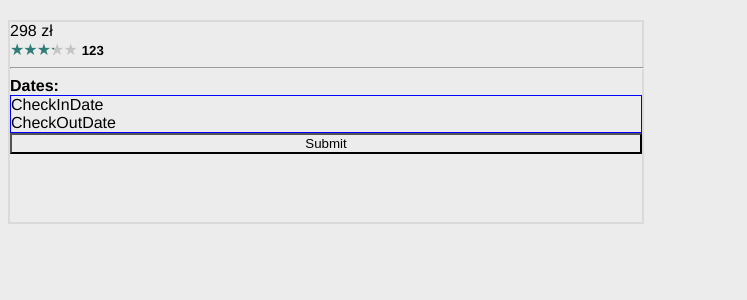
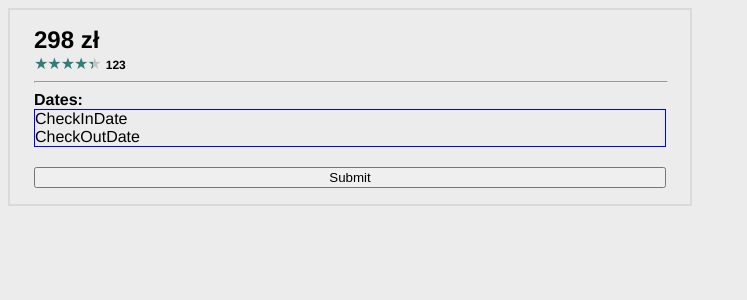
Before and after one commit to ArSo77/rezerwacja-terminu, a Vue app: page / in a window 1280 px wide. Shown: the top 300 px of the page, without its empty margins (0-747 px from the left). Built offline with nearby package versions, Linux system fonts and the light colour scheme.

Commit message:
fix style in app.vue

```diff
--- a/src/App.vue
+++ b/src/App.vue
@@ -14,12 +14,13 @@ export default {
 </script>
 
 <style lang="scss">
-* {
+body {
   background: var(--bg);
 }
 #app {
   font-family: Avenir, Helvetica, Arial, sans-serif;
   -webkit-font-smoothing: antialiased;
   -moz-osx-font-smoothing: grayscale;
+  min-height: 100vh;
 }
 </style>
--- a/src/components/StayBookForm.vue
+++ b/src/components/StayBookForm.vue
@@ -3,7 +3,6 @@
     :onsubmit="handleSubmit"
     style="1px solid red"
   >
-
     <p class="price-label">{{price}}</p>
     <StarRating
       :star-value="starValue"
@@ -11,10 +10,11 @@
     />
     <hr />
     <DatePicker />
-
-    <button type="submit">Submit</button>
+    <button
+      id="submit-button"
+      type="submit"
+    >Submit</button>
   </form>
-
 </template>
 
 <script>
@@ -26,7 +26,7 @@ export default {
     return {
       priceValue: 298,
       priceUnit: "zł",
-      starValue: 3.3,
+      starValue: 4.4,
       votesNumber: 123,
     };
   },
@@ -36,11 +36,8 @@ export default {
     },
   },
   methods: {
-    testFun() {
-      console.log("TESTSETEST");
-    },
     handleSubmit() {
-      console.log("HANDLE SUBMIT");
+      //todo
     },
   },
 };
@@ -48,16 +45,21 @@ export default {
 
 <style lang="scss">
 form {
-  min-height: 200px;
   width: 50%;
   border: 2px solid var(--border);
   display: flex;
   flex-direction: column;
-  margin-top: 20px;
+  padding: 1rem 1.5rem;
 }
 
 .price-label {
   padding: 0px;
   margin: 0px;
+  font-size: 1.5rem;
+  font-weight: bold;
+}
+
+#submit-button {
+  margin-top: 20px;
 }
 </style>
--- a/src/components/base/StarRating.vue
+++ b/src/components/base/StarRating.vue
@@ -48,7 +48,7 @@ export default {
 
 .votes-label {
   padding-left: 5px;
-  font-size: 0.825rem;
+  font-size: 0.75rem;
   font-weight: bold;
 }
 </style>
```
